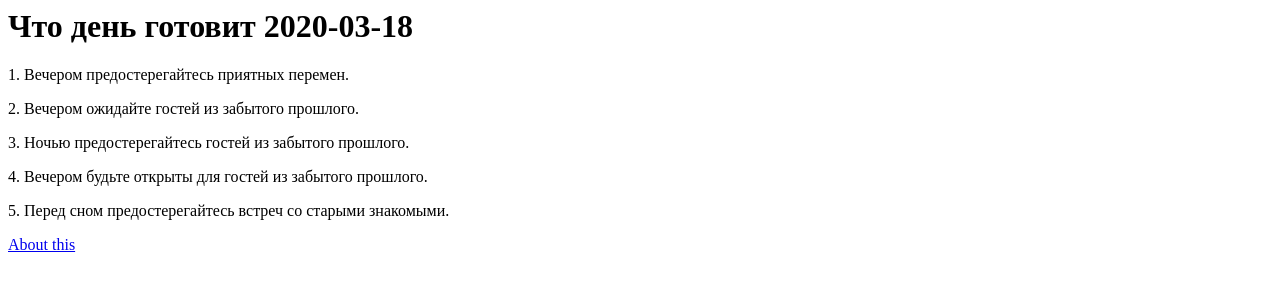
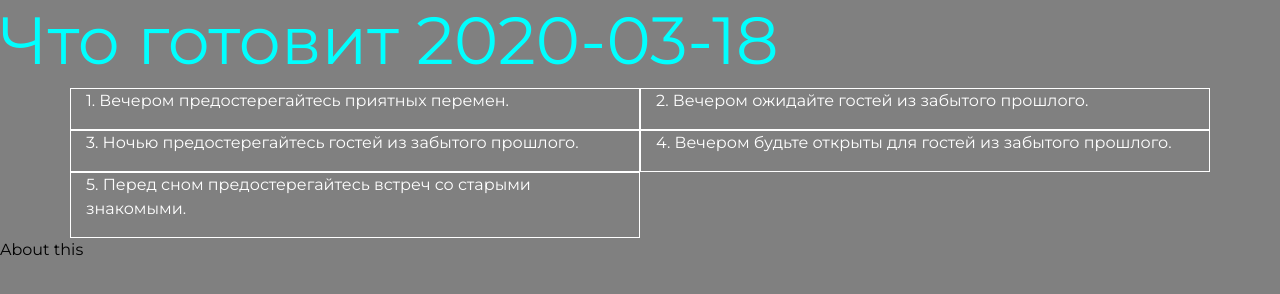
Before and after one commit to depocoder/Horoscrope, a plain HTML site: page index.html in a window 1280 px wide. Drawn offline with nearby package versions, Linux system fonts and the light colour scheme.

Commit message:
add bootstrap + css

```diff
--- a/index.html
+++ b/index.html
@@ -2,14 +2,24 @@
     <head>
         <meta http-equiv="Content-Type" content="text/html" charset="utf-8">
         <title>Гороскоп сегодня</title>
+        <link rel="stylesheet" href="https://stackpath.bootstrapcdn.com/bootstrap/4.4.1/css/bootstrap.min.css" integrity="sha384-Vkoo8x4CGsO3+Hhxv8T/Q5PaXtkKtu6ug5TOeNV6gBiFeWPGFN9MuhOf23Q9Ifjh" crossorigin="anonymous">
+<script src="https://stackpath.bootstrapcdn.com/bootstrap/4.4.1/js/bootstrap.min.js" integrity="sha384-wfSDF2E50Y2D1uUdj0O3uMBJnjuUD4Ih7YwaYd1iqfktj0Uod8GCExl3Og8ifwB6" crossorigin="anonymous"></script>
+        <link href="https://fonts.googleapis.com/css?family=Montserrat&display=swap" rel="stylesheet">
+        <link
+            rel= "stylesheet"
+            type="text/css"
+            href="style.css"/>
     </head>
     <body>
-       <h1>Что день готовит 2020-03-18</h1>
-            <p>1. Вечером предостерегайтесь приятных перемен.</p>
-            <p>2. Вечером ожидайте гостей из забытого прошлого.</p>
-            <p>3. Ночью предостерегайтесь гостей из забытого прошлого.</p>
-            <p>4. Вечером будьте открыты для гостей из забытого прошлого.</p>
-            <p>5. Перед сном предостерегайтесь встреч со старыми знакомыми.</p>
+       <h1>Что готовит 2020-03-18</h1>
+            <div class='container'>
+                <div class='row'>
+            <div class ='col-6'><p>1. Вечером предостерегайтесь приятных перемен.</p></div>
+            <div class ='col-6'><p>2. Вечером ожидайте гостей из забытого прошлого.</p></div>
+            <div class ='col-6'><p>3. Ночью предостерегайтесь гостей из забытого прошлого.</p></div>
+            <div class ='col-6'><p>4. Вечером будьте открыты для гостей из забытого прошлого.</p></div>
+            <div class ='col-6'><p>5. Перед сном предостерегайтесь встреч со старыми знакомыми.</p></div>
+        </div></div>
             <p><a href = about.html>About this</a></p>
     </body>
     </html>
--- /dev/null
+++ b/style.css
@@ -0,0 +1,15 @@
+body {
+    background-color: gray;
+    color: white;
+    font-family: 'Montserrat'
+}
+.col-6{
+    border: 1px solid;
+}
+a {
+    color:black
+}
+h1 {
+    color:aqua;
+    font-size: 50pt
+}
```
Also changed, not shown: about.html (+5 -0 lines).
